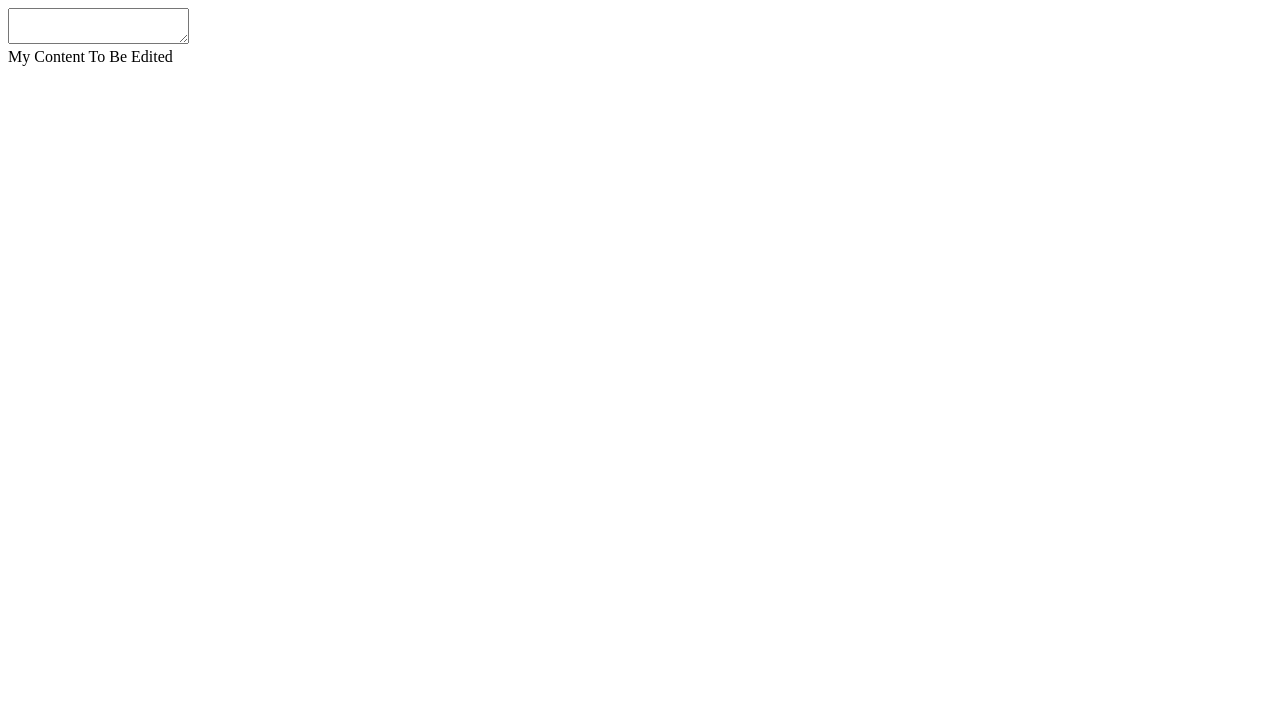
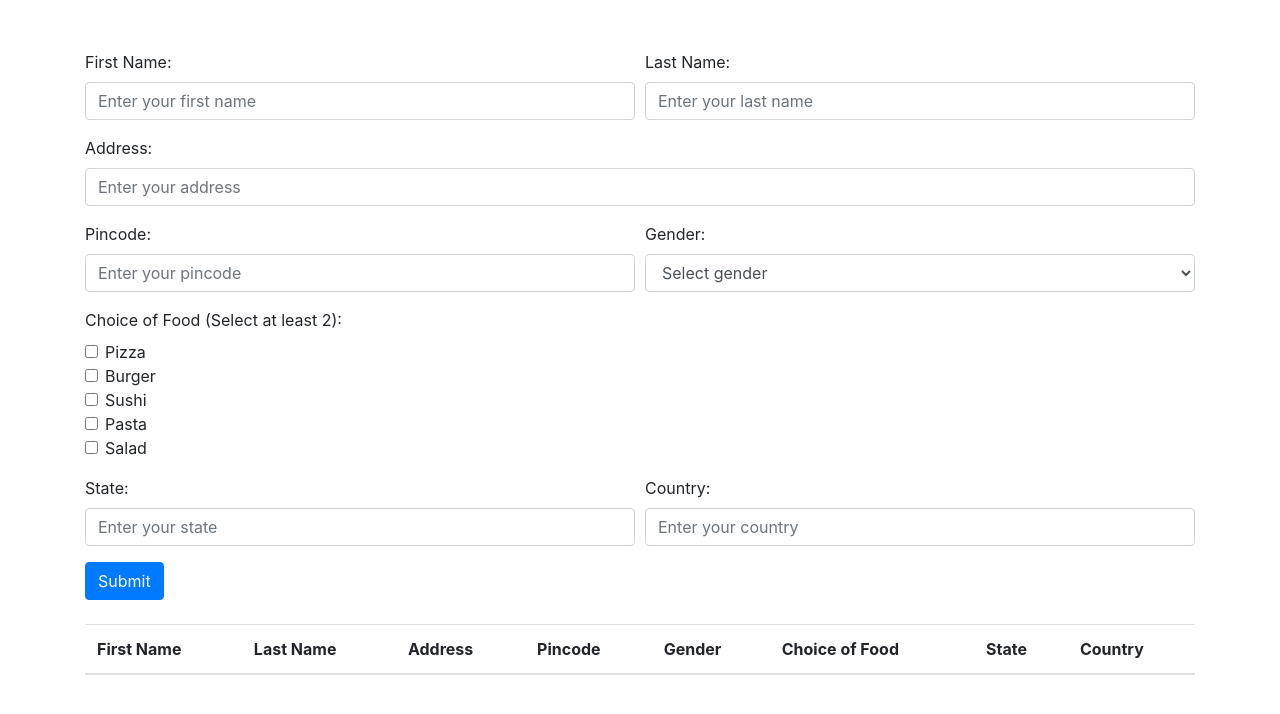
Before and after one commit to Nandhinimuthupandi/microtask2, a plain HTML site: page index.html in a window 1280 px wide. Drawn offline with nearby package versions, Linux system fonts and the light colour scheme.

Commit message:
added form

```diff
--- a/index.html
+++ b/index.html
@@ -4,37 +4,98 @@
     <meta charset="UTF-8">
     <meta name="viewport" content="width=device-width, initial-scale=1.0">
     <title>Document</title>
-    <script>
-        function count(){
-            let element = document.getElementById("text")
-            document.getElementById("mydiv").innerHTML=element.value.length
-        }
-
-        function editContent(){
-            var myelem = document.getElementById("edit")
-            myelem.setAttribute('contenteditable', "true")
-        }
+    <link href="./style.css" rel="stylesheet">
+    <link rel="stylesheet" href="https://maxcdn.bootstrapcdn.com/bootstrap/4.0.0/css/bootstrap.min.css">
 
 
-    </script>
 </head>
 <body>
-    <textarea id="text" onkeyup="count()"></textarea>
-    <div id="mydiv"></div>
+    <div class="container">
+        <form id="myForm">
+          <div class="form-row">
+            <div class="form-group col-md-6">
+              <label for="firstName">First Name:</label>
+              <input type="text" class="form-control" id="firstName" placeholder="Enter your first name" required>
+            </div>
+            <div class="form-group col-md-6">
+              <label for="lastName">Last Name:</label>
+              <input type="text" class="form-control" id="lastName" placeholder="Enter your last name" required>
+            </div>
+          </div>
+          <div class="form-group">
+            <label for="address">Address:</label>
+            <input type="text" class="form-control" id="address" placeholder="Enter your address" required>
+          </div>
+          <div class="form-row">
+            <div class="form-group col-md-6">
+              <label for="pincode">Pincode:</label>
+              <input type="text" class="form-control" id="pincode" placeholder="Enter your pincode" required>
+            </div>
+            <div class="form-group col-md-6">
+              <label for="gender">Gender:</label>
+              <select class="form-control" id="gender" required>
+                <option value="">Select gender</option>
+                <option value="male">Male</option>
+                <option value="female">Female</option>
+                <option value="other">Other</option>
+              </select>
+            </div>
+          </div>
+          <div class="form-group">
+            <label for="food">Choice of Food (Select at least 2):</label>
+            <div class="form-check">
+              <input class="form-check-input" type="checkbox" id="food1" value="pizza">
+              <label class="form-check-label" for="food1">Pizza</label>
+            </div>
+            <div class="form-check">
+              <input class="form-check-input" type="checkbox" id="food2" value="burger">
+              <label class="form-check-label" for="food2">Burger</label>
+            </div>
+            <div class="form-check">
+              <input class="form-check-input" type="checkbox" id="food3" value="sushi">
+              <label class="form-check-label" for="food3">Sushi</label>
+            </div>
+            <div class="form-check">
+              <input class="form-check-input" type="checkbox" id="food4" value="pasta">
+              <label class="form-check-label" for="food4">Pasta</label>
+            </div>
+            <div class="form-check">
+              <input class="form-check-input" type="checkbox" id="food5" value="salad">
+              <label class="form-check-label" for="food5">Salad</label>
+            </div>
+          </div>
+          <div class="form-row">
+            <div class="form-group col-md-6">
+              <label for="state">State:</label>
+              <input type="text" class="form-control" id="state" placeholder="Enter your state" required>
+            </div>
+            <div class="form-group col-md-6">
+              <label for="country">Country:</label>
+              <input type="text" class="form-control" id="country" placeholder="Enter your country" required>
+            </div>
+          </div>
+          <button type="submit" class="btn btn-primary">Submit</button>
+        </form>
 
-    <div id="edit" onmouseover="editContent()">My Content To Be Edited</div>
-
-
-    <script>
-        document.body.onkeyup=function(e){
-        if(e.keyCode===32){
-            alert("Thank You..!");
-            window.close();
-        }else{
-            alert("Invalid Key Pressed");
-        }
-       }
-    </script>
-
+        <table class="table mt-4">
+          <thead>
+            <tr>
+              <th>First Name</th>
+              <th>Last Name</th>
+              <th>Address</th>
+              <th>Pincode</th>
+              <th>Gender</th>
+              <th>Choice of Food</th>
+              <th>State</th>
+              <th>Country</th>
+            </tr>
+          </thead>
+          <tbody id="tableBody">
+          </tbody>
+        </table>
+      </div>
+      <script src="./script.js"></script>
+      <script src="https://code.jquery.com/jquery-3.2.1.slim.min.js"></script>
+      <script src="https://maxcdn.bootstrapcdn.com/bootstrap/4.0.0/js/bootstrap.min.js"></script>
 </body>
 </html>
--- /dev/null
+++ b/script.js
@@ -0,0 +1,24 @@
+document.getElementById("myForm").addEventListener("submit", function(event) {
+    event.preventDefault();
+
+    var firstName = document.getElementById("firstName").value;
+    var lastName = document.getElementById("lastName").value;
+    var address = document.getElementById("address").value;
+    var pincode = document.getElementById("pincode").value;
+    var gender = document.getElementById("gender").value;
+
+    var foodCheckbox = document.querySelectorAll('input[type="checkbox"]:checked');
+    var foods = Array.from(foodCheckbox).map(function(checkbox) {
+      return checkbox.value;
+    });
+
+    var state = document.getElementById("state").value;
+    var country = document.getElementById("country").value;
+
+    var newRow = document.createElement("tr");
+    newRow.innerHTML = "<td>" + firstName + "</td><td>" + lastName + "</td><td>" + address + "</td><td>" + pincode + "</td><td>" + gender + "</td><td>" + foods.join(", ") + "</td><td>" + state + "</td><td>" + country + "</td>";
+
+    document.getElementById("tableBody").appendChild(newRow);
+
+    document.getElementById("myForm").reset();
+  });
--- /dev/null
+++ b/style.css
@@ -0,0 +1,3 @@
+.container{
+    margin-top: 50px;
+  }
```
Also changed, not shown: 1 other file.
